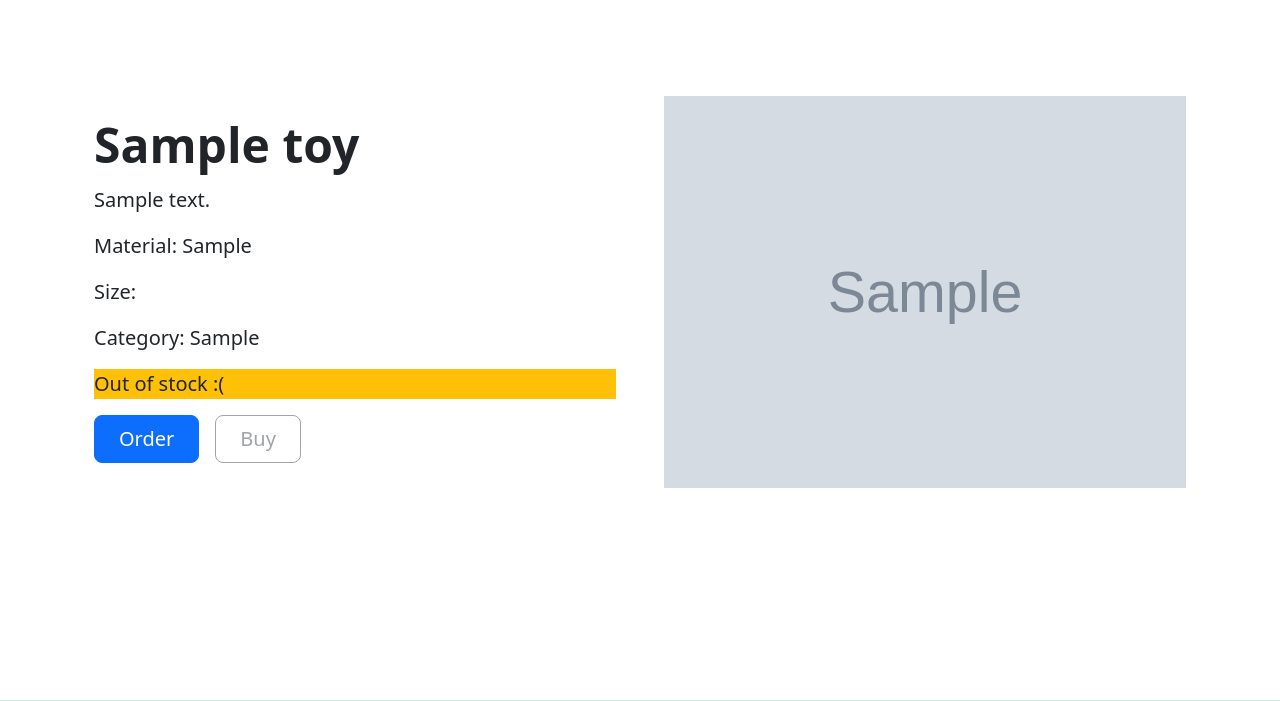
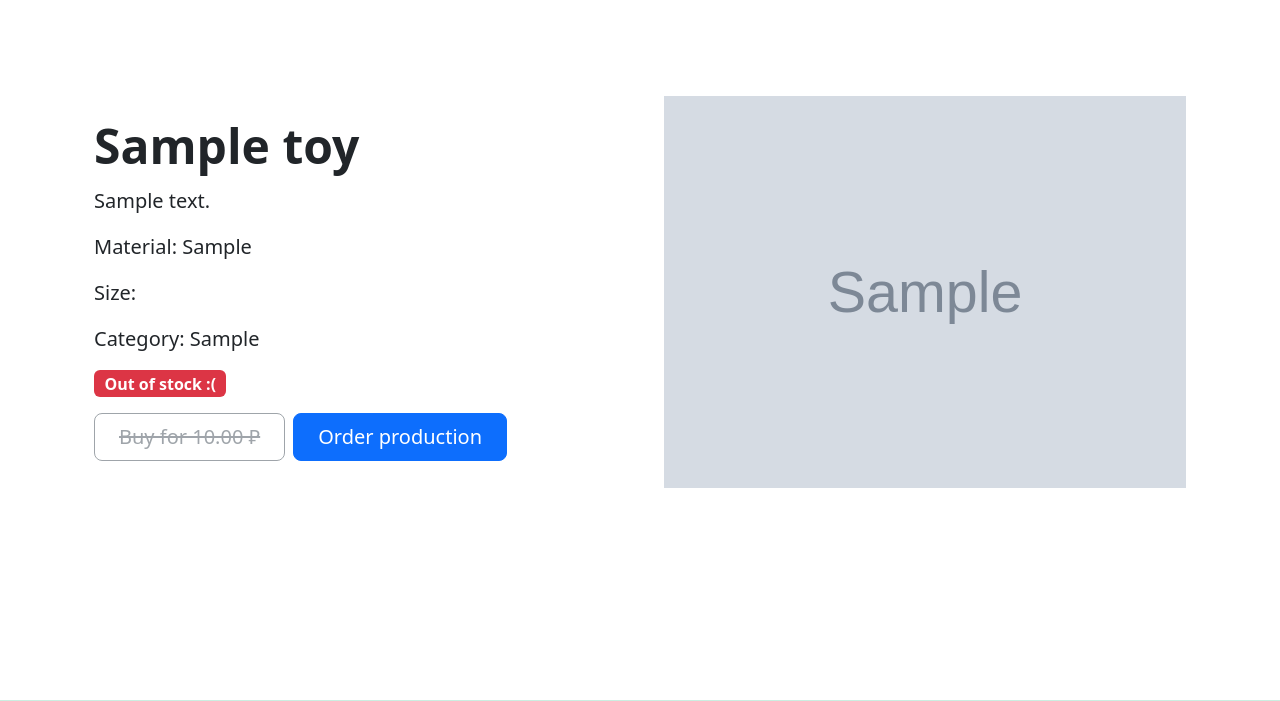
Before and after one commit to YuryLobkov/toyshop, a Django app: a page that uses toyshop/showcase/templates/showcase/toy_detail.html in a window 1280 px wide. Shown: the part 90-791 px from the top of the page. Run offline with Django 4.2, Linux system fonts and the light colour scheme; tables that the repository leaves empty hold one stand-in row (values such as "Sample post"); grey boxes marked "Sample" are stand-in pictures.

Commit message:
prices detail and purchase

```diff
--- a/toyshop/showcase/templates/showcase/purchase_page.html
+++ b/toyshop/showcase/templates/showcase/purchase_page.html
@@ -17,6 +17,7 @@
                 <li class="list-group-item">Material: {{purchased_toy.material}}</li>
                 <li class="list-group-item">Size: {{purchased_toy.size}}</li>
                 <li class="list-group-item">Category: {{purchased_toy.category}}</li>
+                <li class="list-group-item fw-bolder">{{purchased_toy.price}} ₽</li>
             </ul>
         </div>
     </div>
--- a/toyshop/showcase/templates/showcase/toy_detail.html
+++ b/toyshop/showcase/templates/showcase/toy_detail.html
@@ -5,7 +5,9 @@
 <div class="container col-xxl-8 px-4 py-5">
     <div class="row flex-lg-row-reverse align-items-center g-5 py-5">
         <div class="col-10 col-sm-8 col-lg-6">
-                <img src="{{toy.image.url}}" class="d-block mx-lg-auto img-fluid" alt="Bootstrap Themes" width="700" height="500" loading="lazy">
+            <img src="{{toy.image.url}}" class="d-block mx-lg-auto img-fluid" alt="Bootstrap Themes" width="700"
+                height="500" loading="lazy">
+
         </div>
         <div class="col-lg-6">
             <h1 class="display-5 fw-bold lh-1 mb-3">{{toy.name|capfirst}}</h1>
@@ -15,15 +17,16 @@
             <p class="lead">Category: {{toy.category}}</p>
 
             {% if toy.in_stock %}
-                    <p class="lead bg-success">Avalible</p>
             <div class="d-grid gap-2 d-md-flex justify-content-md-start">
-                        <a href="{% url 'purchase' slug=toy.slug %}" class="btn btn-success btn-lg px-4 me-md-2">Buy now</a>
+                <a href="{% url 'purchase' slug=toy.slug %}" class="btn btn-success btn-lg px-4 me-md-2">Buy now for
+                    {{toy.price}} ₽</a>
             </div>
             {% else %}
-                <p class="lead bg-warning">Out of stock :(</p>
+            <p class="badge text-bg-danger fs-6">Out of stock :(</p>
             <div class="d-grid gap-2 d-md-flex justify-content-md-start">
-                        <button type="button" class="btn btn-primary btn-lg px-4 me-md-2">Order</button>
-                        <button type="button" class="btn btn-outline-secondary btn-lg px-4" disabled>Buy</button>
+                <button type="button" class="btn btn-outline-secondary btn-lg px-4" disabled><span
+                        class="text-decoration-line-through">Buy for {{toy.price}} ₽</span></button>
+                <a class="btn btn-primary btn-lg px-4 me-md-2" href="{% url 'order' %}">Order production</a>
             </div>
             {% endif %}
 
```
Lines whose indentation alone changed are shown as unchanged.
